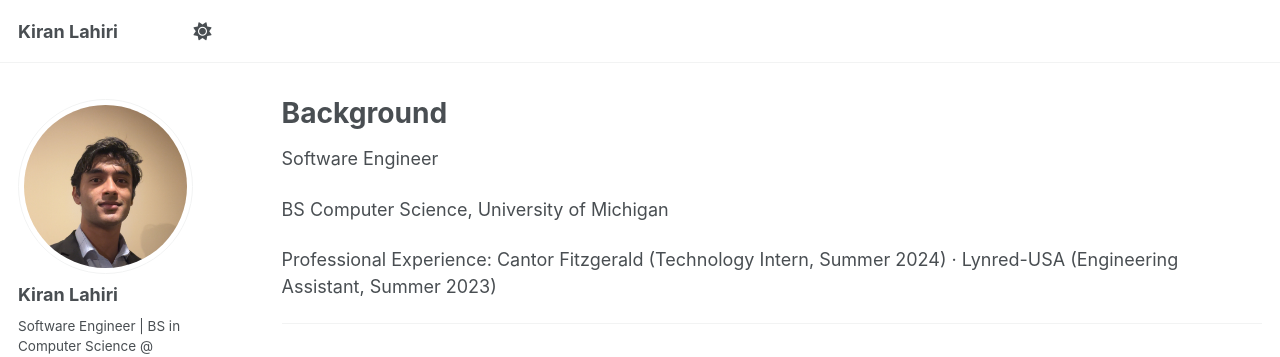
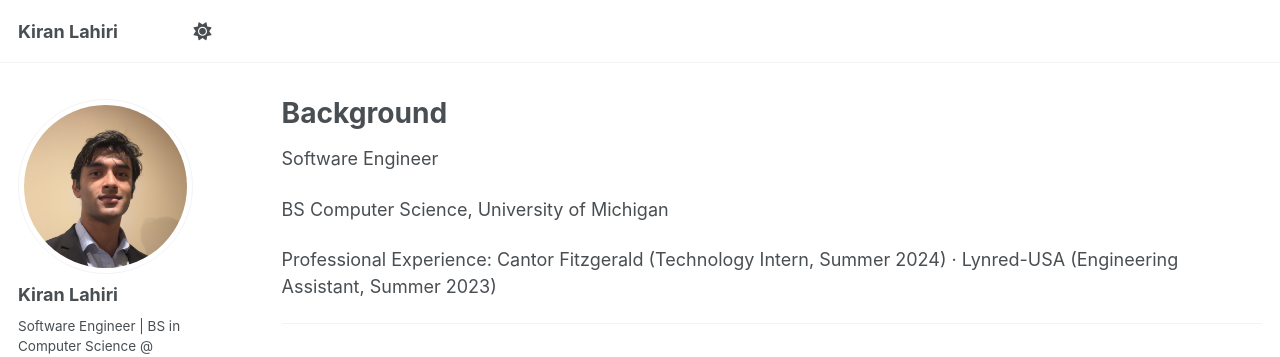
Before and after one commit to kiranlahiri/kiranlahiri.github.io, a Jekyll site: the page built from _pages/about.md, in a window 1280 px wide. Shown: the top 357 px of the page. Built offline with Jekyll 4.4.1, drawn with Linux system fonts in a browser that asks for light colours; a script that is not in the unit is left out.

Commit message:
moving center to 40%

```diff
--- a/_sass/layout/_sidebar.scss
+++ b/_sass/layout/_sidebar.scss
@@ -99,7 +99,7 @@
     width: 175px;
     height: 175px;
     object-fit: cover;
-    object-position: center 35%;
+    object-position: center 40%;
 
     @include breakpoint($large) {
       padding: 5px;
```
